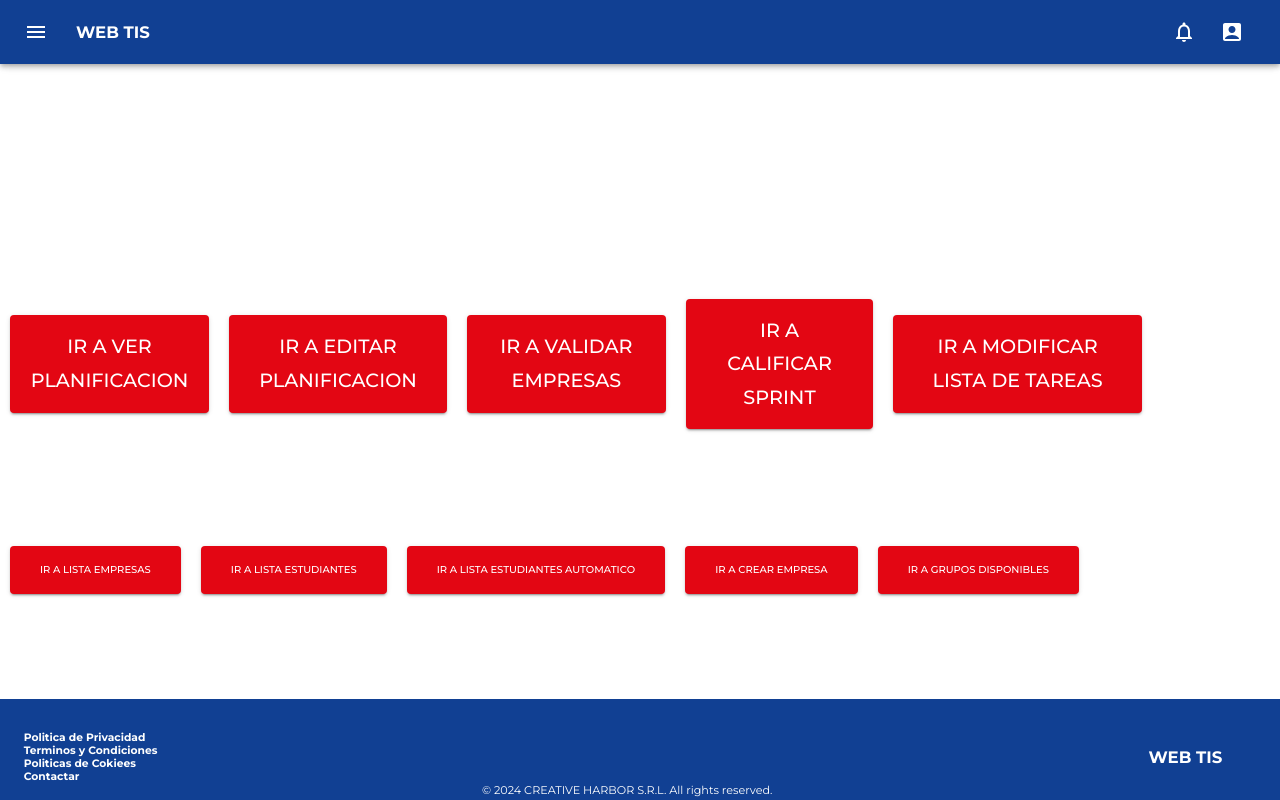
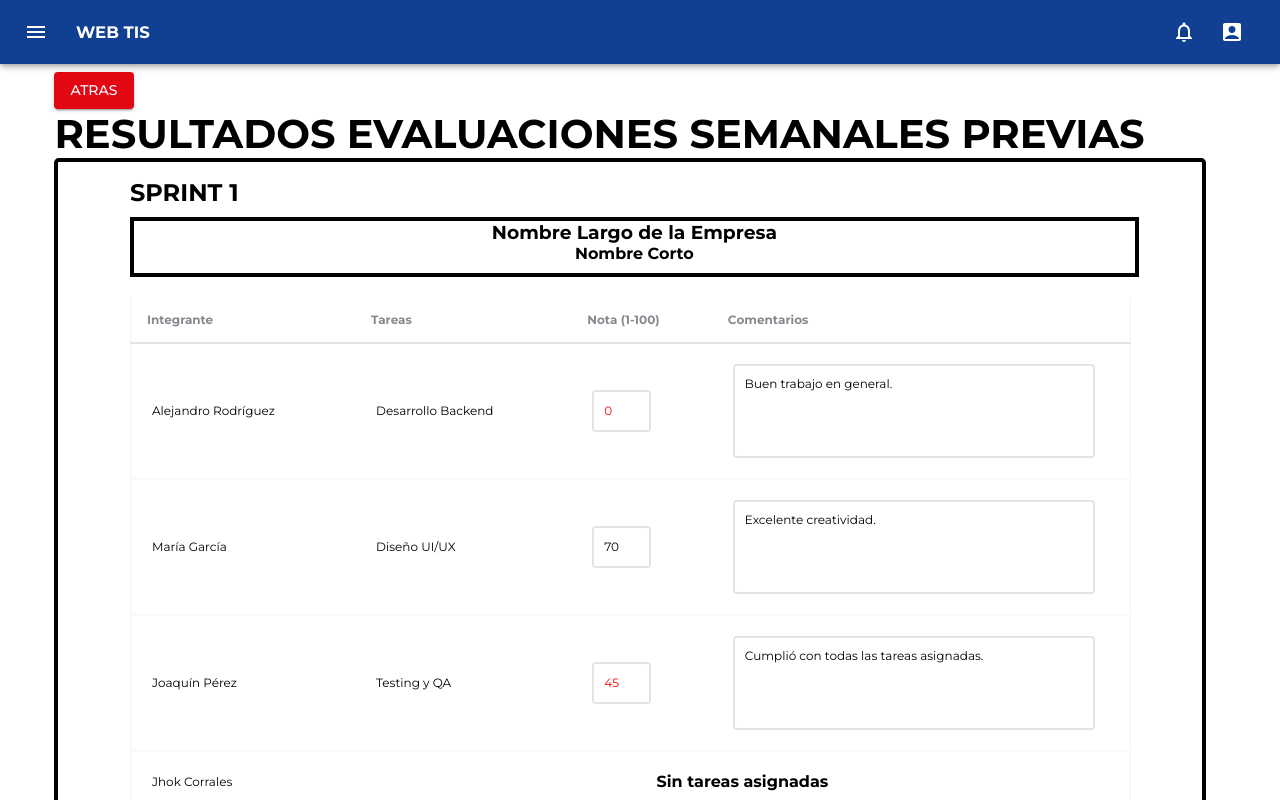
Before and after one commit to RichardAgr/Evaluacion-de-Proyectos, a React (Vite) app in the folder Frontend/: page /pruebasXD in a window 1280 px wide. Before the commit this address led to /. Shown: the top 800 px of the page. Built offline with nearby package versions, Linux system fonts and the light colour scheme.

Commit message:
finalizado de la hu ID 7, falta implementacion Back

```diff
--- a/Frontend/src/components/nav/nav.jsx
+++ b/Frontend/src/components/nav/nav.jsx
@@ -16,7 +16,7 @@ import SprintsEmpresas from '../../pages/Docente/gestionEmpresasTareas/sprintsEm
 import SprintsSemanas from '../../pages/Docente/gestionEmpresasTareas/sprintsSemanas.jsx';
 import CalificarSprint from '../../pages/Docente/calificarSprint/calificarSprint.jsx';
 import CalificarTarea from '../CalificarTarea/CalificarTarea.jsx';
-
+import CalificarEstSemana from '../../pages/Docente/calificarSprint/calificarEstudiante/calificarEstSemana.jsx';
 
 //archivos estudiante
 import HomeEstudiante from '../../pages/Estudiante/homeEstudiante/homeEstudiante.jsx'
@@ -63,6 +63,8 @@ function Nav() {
       <Route path ='/homeEstudiante/homeGrupoEstudiante/crearGrupo' element={<CrearGrupoEmpresa/>}/>
       <Route path ='/homeEstudiante/homeGrupoEstudiante/calificar/:idTarea' element={<CalificarTarea/>}/>
 
+      <Route path = '/pruebasXD' element={<CalificarEstSemana/>}/>
+
 
       {/** Ruta Estudiante*/}
       <Route path='/homeEstudiante' element={<HomeEstudiante />} />
--- /dev/null
+++ b/Frontend/src/pages/Docente/calificarSprint/calificarEstudiante/calificarEstSemana.jsx
@@ -0,0 +1,202 @@
+import { Fragment } from "react";
+import BaseUI from "../../../../components/baseUI/baseUI";
+import { styled } from "@mui/material";
+
+function CalificarEstSemana() {
+    // Nombres de la empresa
+    const nombreLargoEmpresa = "Nombre Largo de la Empresa";
+    const nombreCortoEmpresa = "Nombre Corto";
+    const Sprint = "1";
+
+    const datosLLenos = [
+        {
+            integrante: 'Alejandro Rodríguez',
+            tareas: 'Desarrollo Backend',
+            nota: 0,
+            comentarios: 'Buen trabajo en general.'
+        },
+        {
+            integrante: 'María García',
+            tareas: 'Diseño UI/UX',
+            nota: 70,
+            comentarios: 'Excelente creatividad.'
+        },
+        {
+            integrante: 'Joaquín Pérez',
+            tareas: 'Testing y QA',
+            nota: 45,
+            comentarios: 'Cumplió con todas las tareas asignadas.'
+        },
+        {
+            integrante: 'Jhok Corrales',
+            tareas: '',
+            nota: 100, // Nota en negro
+            comentarios: 'Cumplió con todas las tareas asignadas.'
+        },
+    ];
+
+    const datosVacios = [];
+
+    const datos = datosLLenos;
+
+    return (
+        <Fragment>
+            <BaseUI
+                titulo={'RESULTADOS EVALUACIONES SEMANALES PREVIAS'}
+                dirBack={'/'}>
+                <NombreSprint><h2>SPRINT {Sprint}</h2></NombreSprint>
+                <Cuadrado>
+                    <NombreEmpresa>
+                        <h3>{nombreLargoEmpresa}</h3>
+                        <h4>{nombreCortoEmpresa}</h4>
+                    </NombreEmpresa>
+                </Cuadrado>
+                {datos.length > 0 && (
+                    <TablaContainer>
+                        <Tabla>
+                            <thead>
+                                <tr>
+                                    <th>Integrante</th>
+                                    <th>Tareas</th>
+                                    <th>Nota (1-100)</th>
+                                    <th>Comentarios</th>
+                                </tr>
+                            </thead>
+                            <tbody>
+                                {datos.map((fila, index) => (
+                                    <Fila key={index} isLast={index === datos.length - 1}>
+                                        <td>{fila.integrante}</td>
+                                        {fila.tareas ? (
+                                            <>
+                                                <td>{fila.tareas}</td>
+                                                <td>
+                                                    <NotaContainer>
+                                                        <Nota color={fila.nota < 51 ? 'red' : 'black'}>
+                                                            {fila.nota >= 0 && fila.nota <= 100 ? fila.nota : 'Nota inválida'}
+                                                        </Nota>
+                                                    </NotaContainer>
+                                                </td>
+                                                <td>
+                                                    <ComentarioContainer>
+                                                        {fila.comentarios?.length > 200 ? `${fila.comentarios.slice(0, 200)}...` : fila.comentarios}
+                                                    </ComentarioContainer>
+                                                </td>
+                                            </>
+                                        ) : (
+                                            <td colSpan="3" style={{ textAlign: 'center', height: '100%' }}>
+                                                <MensajeVacio>Sin tareas asignadas</MensajeVacio>
+                                            </td>
+                                        )}
+                                    </Fila>
+                                ))}
+                            </tbody>
+                        </Tabla>
+                    </TablaContainer>
+                )}
+                {datos.length === 0 && (
+                    <MensajeVacio>No se han registrado calificaciones para este hito.</MensajeVacio>
+                )}
+            </BaseUI>
+        </Fragment>
+    );
+}
+
+export default CalificarEstSemana;
+
+const NombreSprint = styled('div')({
+    justifyContent: 'flex-start',
+});
+
+const Cuadrado = styled('div')({
+    overflow: 'auto',
+    border: '4px solid black',
+    minHeight: '40px',
+    width: '100%',
+    textAlign: 'center',
+    margin: '10px auto',
+});
+
+const NombreEmpresa = styled('div')({
+    marginBottom: '10px',
+});
+
+const TablaContainer = styled('div')({
+    overflowX: 'auto',
+    marginTop: '20px',
+    width: '100%',
+});
+
+const Tabla = styled('table')({
+    width: '100%',
+    borderCollapse: 'collapse',
+    fontSize: '12px',
+    borderTop: 'none',
+    borderLeft: '2px solid #f9f9f9',
+    borderRight: '2px solid #f9f9f9',
+    borderBottom: '2px solid #dddddd',
+
+    'th, td': {
+        textAlign: 'left',
+    },
+
+    th: {
+        backgroundColor: '#ffffff',
+        fontWeight: 'bold',
+        color: '#868a90',
+        padding: 15,
+    },
+
+    'thead tr': {
+        borderBottom: '2px solid  #e4e4e4',
+    },
+
+    td: {
+        backgroundColor: '#ffffff',
+        color: 'black',
+        padding: '20px',
+    }
+});
+
+// Componente para cada fila
+const Fila = styled('tr')(({ isLast }) => ({
+    ...(isLast ? {} : { borderBottom: '2px solid #f9f9f9' }),
+}));
+
+const NotaContainer = styled('div')({
+    border: '2px solid #e4e4e4',
+    borderRadius: '4px',
+    padding: '10px',
+    width: '35px',
+    height: '18px',
+    display: 'flex',
+    alignItems: 'center',
+    justifyContent: 'flex-start',
+});
+
+const Nota = styled('span')(({ color }) => ({
+    color: color,
+}));
+
+const ComentarioContainer = styled('div')({
+    border: '2px solid #e4e4e4',
+    borderRadius: '4px',
+    padding: '10px',
+    width: '90%',
+    height: '70px',
+    display: 'flex',
+    alignItems: 'flex-start',
+    justifyContent: 'flex-start',
+    overflow: 'hidden',
+});
+
+
+const MensajeVacio = styled('div')({
+    fontWeight: 'bold',
+    fontSize: '16px',
+    textAlign: 'center',
+    display: 'flex',
+    justifyContent: 'center',
+    alignItems: 'center',
+    height: '100%',
+    width: '100%',
+});
```
